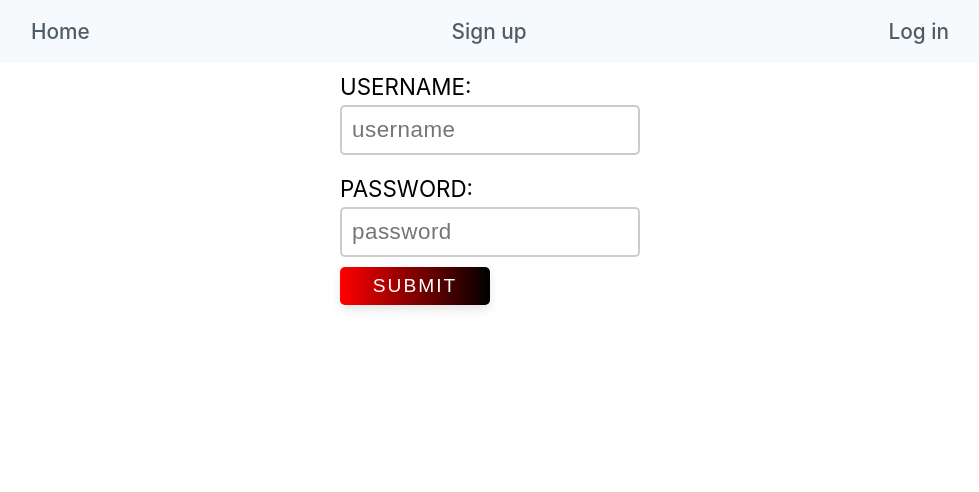
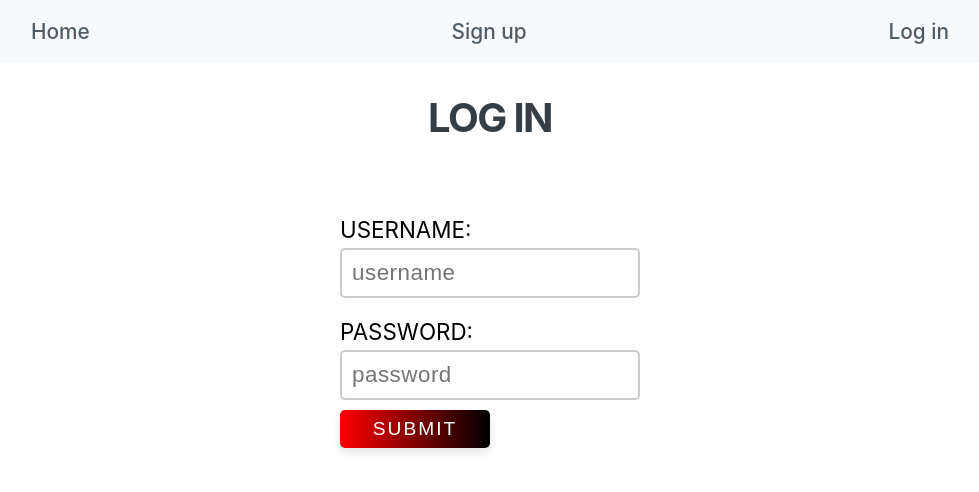
Before and after one commit to thi-hong-van-nguyen/Build-Week-Potluck-Planner-4-front-end, a React (Create React App) app in the folder potluck/: page /login in a window 1280 px wide. Shown: the top 492 px of the page, without its empty margins (150-1129 px from the left). Built offline with nearby package versions, Linux system fonts and the light colour scheme.

Commit message:
fixed some styling

```diff
--- a/potluck/src/components/Login.js
+++ b/potluck/src/components/Login.js
@@ -30,11 +30,15 @@ const Login = (props) => {
     };
 
     return (
-        <Form
-            initialState={initialState}
-            submit={handleLogin}
-            schema={UserSchema}
-        />
+        <div>
+            <h1 style={{textAlign: 'center', marginTop: '30px'}}>LOG IN</h1>
+            <Form
+                initialState={initialState}
+                submit={handleLogin}
+                schema={UserSchema}
+            />
+        </div>
+
     )
 }
-export default connect(null, {loginStatus})(Login);
+export default connect(null, { loginStatus })(Login);
--- a/potluck/src/components/NavBar.js
+++ b/potluck/src/components/NavBar.js
@@ -15,7 +15,7 @@ function NavBar(props) {
                         isLogin ? <>
                             <li style={{color: '#ae2012', fontSize: '1rem'}}>
                                 Welcome
-                                <span style={{textDecoration: 'underline'}}>
+                                <span style={{textDecoration: 'underline', padding: '0 0 0 5px'}}>
                                     {username}
                                 </span>
                             </li>
--- a/potluck/src/components/Signup.js
+++ b/potluck/src/components/Signup.js
@@ -26,7 +26,7 @@ export default function Signup() {
     return (
         <div className="signupPage">
             <div>
-                <h1>
+                <h1 style={{textAlign: 'center'}}>
                     Signup Today To Create A Potluck!
                 </h1>
             </div>
```
